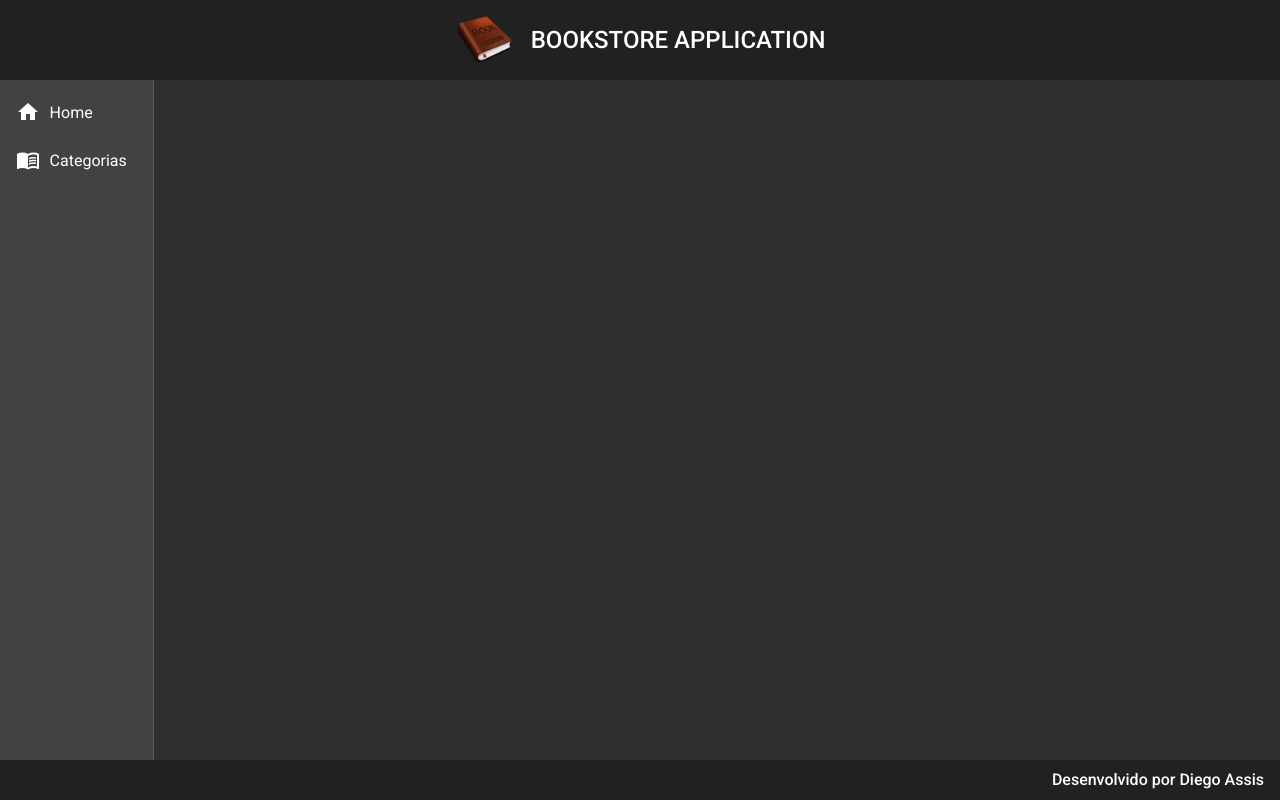
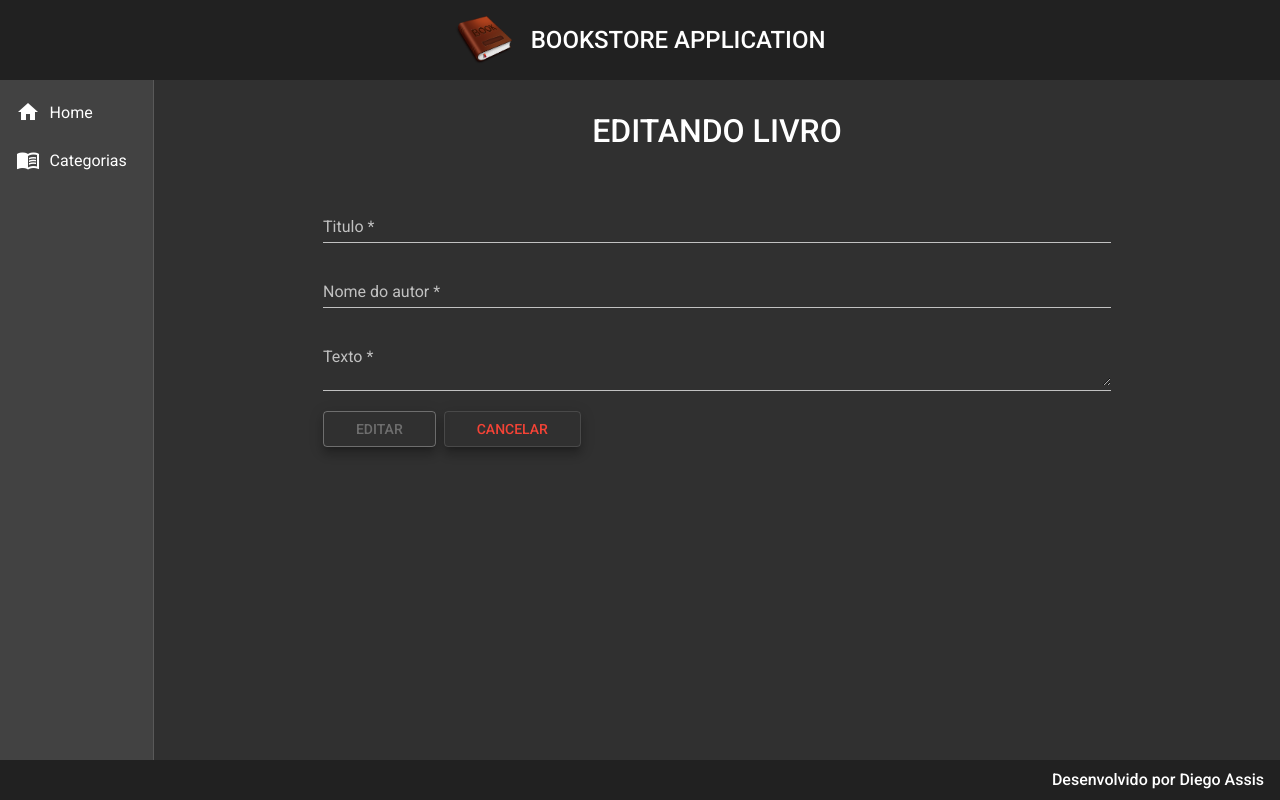
Before and after one commit to diegoacarvalhop/bookstore-front, an Angular app: page /categorias/1/livros/1/update in a window 1280 px wide. Before the commit this address led to /. Built offline with nearby package versions, Linux system fonts and the light colour scheme; no server answers.

Commit message:
UPDATE implementado para Livros

```diff
--- a/src/app/app-routing.module.ts
+++ b/src/app/app-routing.module.ts
@@ -7,6 +7,7 @@
 import { HomeComponent } from './components/views/home/home.component';
 import { LivroCreateComponent } from './components/views/livro/livro-create/livro-create.component';
 import { LivroReadAllComponent } from './components/views/livro/livro-read-all/livro-read-all.component';
+import { LivroUpdateComponent } from './components/views/livro/livro-update/livro-update.component';
 
 const routes: Routes = [
   {
@@ -36,6 +37,10 @@
   {
     path: 'categorias/:id_cat/livros/create',
     component: LivroCreateComponent
+  },
+  {
+    path: 'categorias/:id_cat/livros/:id/update',
+    component: LivroUpdateComponent
   }
 ];
 
--- a/src/app/app.module.ts
+++ b/src/app/app.module.ts
@@ -28,6 +28,7 @@
 import { CategoriaUpdateComponent } from './components/views/categoria/categoria-update/categoria-update.component';
 import { LivroReadAllComponent } from './components/views/livro/livro-read-all/livro-read-all.component';
 import { LivroCreateComponent } from './components/views/livro/livro-create/livro-create.component';
+import { LivroUpdateComponent } from './components/views/livro/livro-update/livro-update.component';
 
 @NgModule({
   declarations: [
@@ -41,7 +42,8 @@
     CetegoriaDeleteComponent,
     CategoriaUpdateComponent,
     LivroReadAllComponent,
-    LivroCreateComponent
+    LivroCreateComponent,
+    LivroUpdateComponent
   ],
   imports: [
     BrowserModule,
--- a/src/app/components/views/livro/livro-read-all/livro-read-all.component.html
+++ b/src/app/components/views/livro/livro-read-all/livro-read-all.component.html
@@ -32,7 +32,7 @@
             <ng-container matColumnDef="acoes">
                 <th class="mat-header" mat-header-cell *matHeaderCellDef>AÇÕES</th>
                 <td mat-cell *matCellDef="let row">
-                    <a class="edit" href="#">
+                    <a class="edit" routerLink="{{ row.id }}/update">
                         <i class="material-icons">edit</i>
                     </a>
                     <a class="delete" href="#">
--- /dev/null
+++ b/src/app/components/views/livro/livro-update/livro-update.component.css
@@ -0,0 +1,27 @@
+form {
+    text-align: center;
+    width: 70%;
+    margin: 2rem auto 0 auto;
+}
+
+h1 {
+    font-size: 2rem;
+    font-weight: 500;
+    margin-bottom: 3rem;
+}
+
+.form {
+    width: 100%;
+
+}
+
+.buttons {
+    width: 100%;
+    text-align: start;
+}
+
+button {
+    margin-right: .5rem;
+    padding-right: 2rem;
+    padding-left: 2rem;
+}
--- /dev/null
+++ b/src/app/components/views/livro/livro-update/livro-update.component.html
@@ -0,0 +1,26 @@
+<form action="">
+    <h1>EDITANDO LIVRO</h1>
+
+    <mat-form-field class="form">
+        <mat-label>Titulo</mat-label>
+        <input matInput [(ngModel)]="livro.titulo" [formControl]="titulo" required type="text" name="titulo" placeholder="Ex. Curso Spring Boot com Angular 10" maxlength="100">
+        <mat-error *ngIf="titulo.invalid">{{ getMessage() }}</mat-error>
+    </mat-form-field>
+
+    <mat-form-field class="form">
+        <mat-label>Nome do autor</mat-label>
+        <input matInput [(ngModel)]="livro.nomeAutor" [formControl]="nomeAutor" required type="text" name="nomeAutor" placeholder="Ex. Valdir Cezar" maxlength="100">
+        <mat-error *ngIf="nomeAutor.invalid">{{ getMessage() }}</mat-error>
+    </mat-form-field>
+
+    <mat-form-field class="form">
+        <mat-label>Texto</mat-label>
+        <textarea matInput [(ngModel)]="livro.texto" [formControl]="texto" required type="text" name="texto" placeholder="Ex. Lorem ipsum" maxlength="2000000"></textarea>
+        <mat-error *ngIf="texto.invalid">{{ getMessage() }}</mat-error>
+    </mat-form-field>
+
+    <div class="buttons">
+        <button (click)="update()" [disabled]="getMessage()" class="mat-elevation-z8" mat-stroked-button color="primary">EDITAR</button>
+        <button (click)="cancel()" class="mat-elevation-z8" mat-stroked-button color="warn">CANCELAR</button>
+    </div>
+</form>
--- /dev/null
+++ b/src/app/components/views/livro/livro-update/livro-update.component.ts
@@ -0,0 +1,68 @@
+import { Component, OnInit } from '@angular/core';
+import { FormControl, Validators } from '@angular/forms';
+import { ActivatedRoute, Router } from '@angular/router';
+import { Livro } from '../livro.model';
+import { LivroService } from '../livro.service';
+
+@Component({
+  selector: 'app-livro-update',
+  templateUrl: './livro-update.component.html',
+  styleUrls: ['./livro-update.component.css']
+})
+export class LivroUpdateComponent implements OnInit {
+
+  id_cat: String = '';
+
+  livro: Livro = {
+    id: "",
+    titulo: "",
+    nomeAutor: "",
+    texto: "",
+  };
+
+  titulo = new FormControl("", [Validators.minLength(3)]);
+  nomeAutor = new FormControl("", [Validators.minLength(3)]);
+  texto = new FormControl("", [Validators.minLength(10)]);
+
+  constructor(private service: LivroService, private route: ActivatedRoute, private router: Router) { }
+
+  ngOnInit(): void {
+    this.id_cat = this.route.snapshot.paramMap.get('id_cat')!;
+    this.livro.id = this.route.snapshot.paramMap.get('id')!;
+    this.findById()
+  }
+
+  cancel():   void {
+    this.router.navigate([`categorias/${this.id_cat}/livros`])
+  }
+
+  findById(): void {
+    this.service.findById(this.livro.id!).subscribe((resposta) => {
+      this.livro = resposta;
+    })
+  }
+
+  update(): void {
+    this.service.update(this.livro).subscribe((resposta) => {
+      this.router.navigate([`categorias/${this.id_cat}/livros`])
+      this.service.mensagem('Livro editado com sucesso!')
+    }, err => {
+      this.router.navigate([`categorias/${this.id_cat}/livros`])
+      this.service.mensagem('Falha ao editar livro! Tente mais tarde!')
+    })
+  }
+
+  getMessage() {
+    if (this.titulo.invalid) {
+      return "O campo TITULO deve conter entre 3 e 100 carateres";
+    }
+    if (this.nomeAutor.invalid) {
+      return "O campo NOME DO AUTOR deve conter entre 3 e 100 carateres";
+    }
+    if (this.texto.invalid) {
+      return "O campo TEXTO deve conter entre 10 e 2.000.000 carateres";
+    }
+    return false;
+  }
+
+}
--- a/src/app/components/views/livro/livro.service.ts
+++ b/src/app/components/views/livro/livro.service.ts
@@ -19,6 +19,16 @@
     return this.http.get<Livro[]>(url)
   }
 
+  findById(id: String): Observable<Livro> {
+    const url = `${this.baseUrl}/livros/${id}`;
+    return this.http.get<Livro>(url)
+  }
+
+  update(livro: Livro): Observable<Livro> {
+    const url = `${this.baseUrl}/livros/${livro.id}`;
+    return this.http.put<Livro>(url, livro)
+  }
+
   create(livro: Livro, id_cat: String): Observable<Livro> {
     const url = `${this.baseUrl}/livros?categoria=${id_cat}`;
     return this.http.post<Livro>(url, livro)
```
